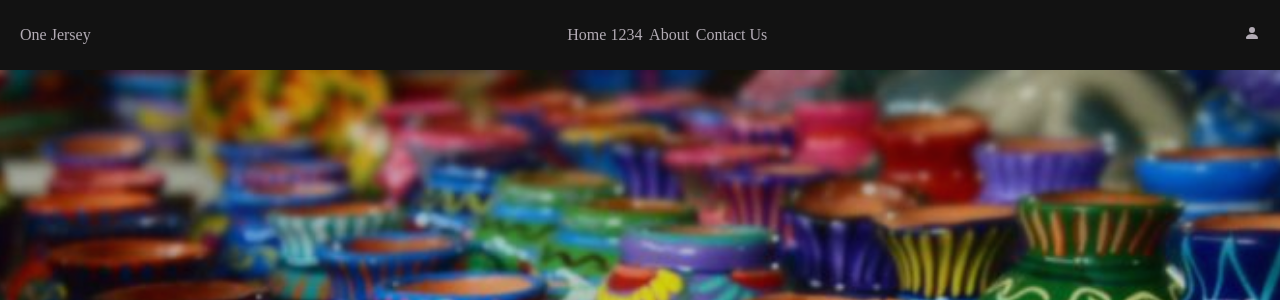
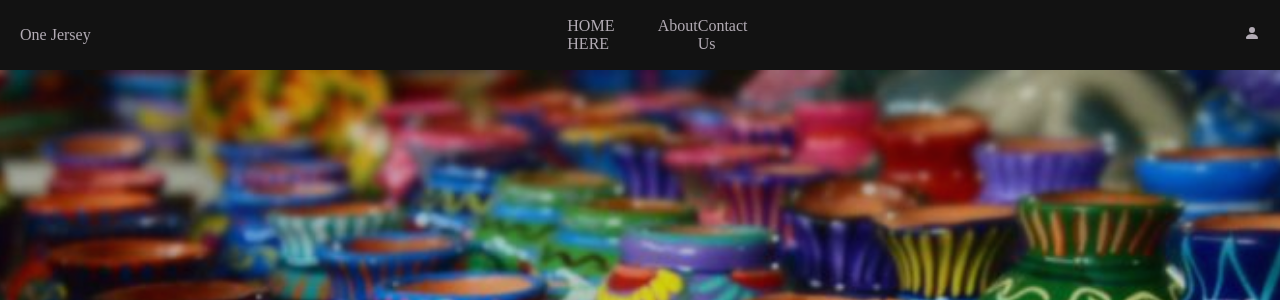
Before and after one commit to Boora-Raman/TechNova-CI-CD-Pipeline, a Node server app: page / in a window 1280 px wide. Shown: the top 300 px of the page. Run offline with Node 20, Linux system fonts and the light colour scheme; some libraries are stand-ins or nearby versions; some web fonts are replaced.

Commit message:
Update index.ejs

```diff
--- a/technova-node-app/views/index.ejs
+++ b/technova-node-app/views/index.ejs
@@ -18,7 +18,7 @@
     <div class="navbar">
         <a href="/index">One Jersey</a>
         <div class="inner-navbar dropdown-menu">
-            <a href="/index">Home 1234 </a>
+            <a href="/index"> HOME HERE </a>
             <a href="/about">About</a>
             <a href="/contact-us">Contact Us</a>
         </div>
```
